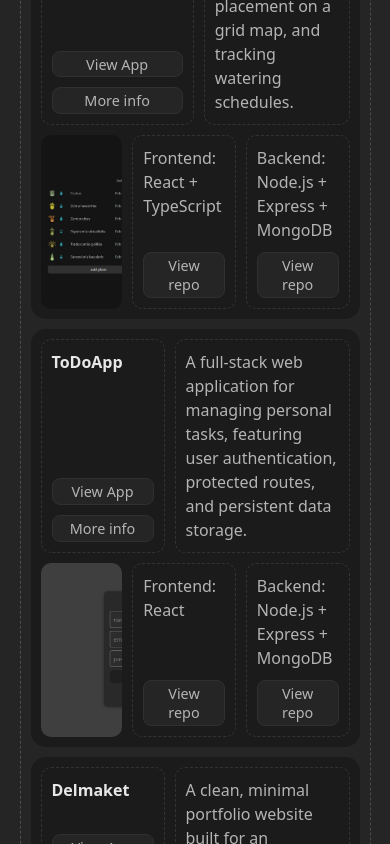
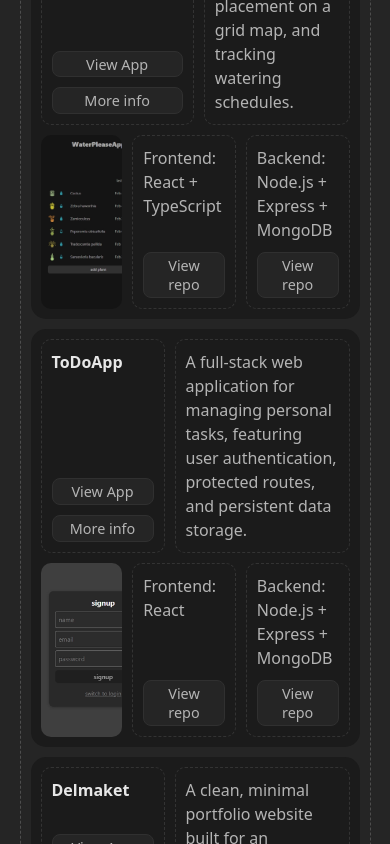
Before and after one commit to Anty-Anty/AK, a React (Vite) app: page / in a window 390 px wide. Shown: the part 860-1704 px from the top of the page. Built offline with nearby package versions, Linux system fonts and the light colour scheme.

Commit message:
feat: add mobile image handling logic

```diff
--- a/src/pages/MainPage.css
+++ b/src/pages/MainPage.css
@@ -203,4 +203,9 @@
   .app-gallery-inner {
     flex-direction: column;
   }
+
+  .app-gallery-inner-image img {
+    max-height: 250px;
+    height: 100%;
+  }
 }
--- a/src/pages/MainPage.jsx
+++ b/src/pages/MainPage.jsx
@@ -15,6 +15,7 @@ const MainPage = () => {
       description:
         "A full-stack web application for managing indoor plants, visualizing their placement on a grid map, and tracking watering schedules.",
       img: "WaterPleaseApp",
+      imgSmall: "WaterPleaseApp_small",
       appLink: "https://waterpleaseapp.netlify.app",
       frontRepo: "https://github.com/Anty-Anty/WaterPleaseApp",
       backRepo: "https://github.com/Anty-Anty/WaterPleaseApp-backend",
@@ -27,6 +28,7 @@ const MainPage = () => {
       description:
         "A full-stack web application for managing personal tasks, featuring user authentication, protected routes, and persistent data storage.",
       img: "ToDoApp",
+      imgSmall: "ToDoApp_small",
       appLink: "https://todoappoo.netlify.app/",
       frontRepo: "https://github.com/Anty-Anty/ToDoApp",
       backRepo: "https://github.com/Anty-Anty/ToDoApp-backend",
@@ -190,7 +192,6 @@ const MainPage = () => {
                     </a>
 
                     <button className="button-app">More info</button>
-
                   </div>
                 </div>
                 <div className="section-light app-gallery-inner-discription">
@@ -199,14 +200,22 @@ const MainPage = () => {
               </div>
               <div className="app-gallery-inner-block2">
                 <div className="app-gallery-inner-image">
-                  <img
-                    src={`${import.meta.env.BASE_URL}screenshots/${app.img
+                  <picture>
+                    {app.imgSmall && (
+                      <source
+                        srcSet={`${import.meta.env.BASE_URL}screenshots/${
+                          app.imgSmall
+                        }.webp`}
+                        media="(max-width: 1100px)"
+                      />
+                    )}
+                    <img
+                      src={`${import.meta.env.BASE_URL}screenshots/${
+                        app.img
                       }.webp`}
-                    alt={app.img}
-                  // loading="lazy"
-                  // onClick={() => setModalImage(work.title)}
-                  // className="app-gallery-img"
-                  />
+                      alt={app.img}
+                    />
+                  </picture>
                 </div>
                 <div className="section-light app-gallery-inner-frontend">
                   <p>
```
